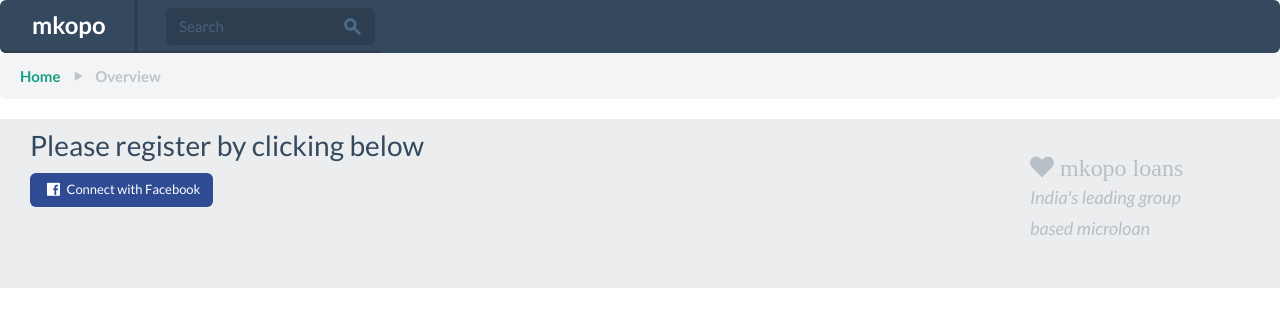
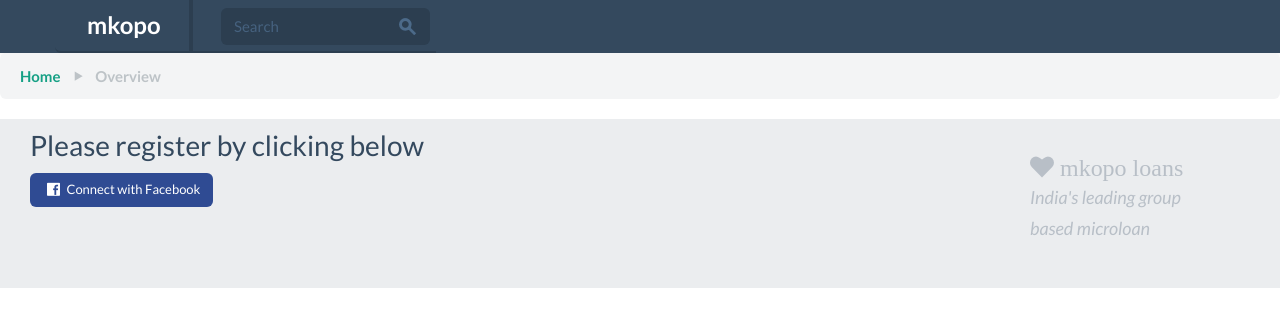
Before and after one commit to maxgutman/mkopo, a Flask app: page / in a window 1280 px wide. Shown: the top 327 px of the page. Run offline with Flask 2, Linux system fonts and the light colour scheme; parts of the project's set-up code (start-up, migrations or seed data) failed here and were passed over; some libraries are stand-ins or nearby versions.

Commit message:
fixed navbar

```diff
--- a/templates/menu.html
+++ b/templates/menu.html
@@ -1,8 +1,7 @@
 
-
-<div class="navbar navbar-inverse" style="margin: 0">
+<div class="navbar navbar-inverse navbar-static-top">
     <div class="navbar-inner">
-      <div class="container">
+        <div class="container">
         <button type="button" class="btn btn-navbar" data-toggle="collapse" data-target="#nav-collapse-03">
         </button>
         <a href="#fakelink" class="brand">mkopo</a>
@@ -21,7 +20,7 @@
     </div>
 </div>
 
-<ul class="breadcrumb">
+<ul class="breadcrumb navbar-static-top">
     <li><a href="/">Home</a></li>
     <li class="active"><a href="#">{{ page_name }}</a></li>
 </ul>
```
